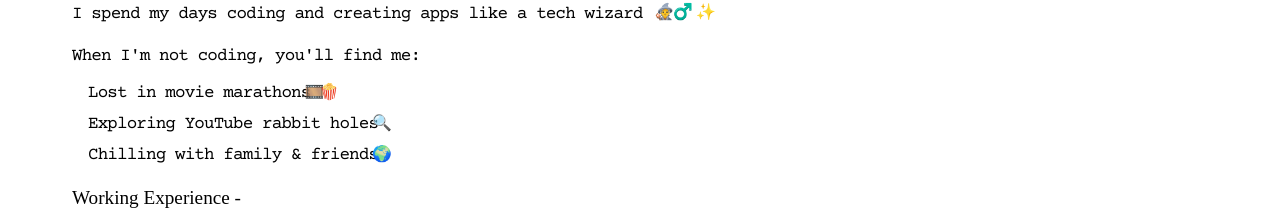
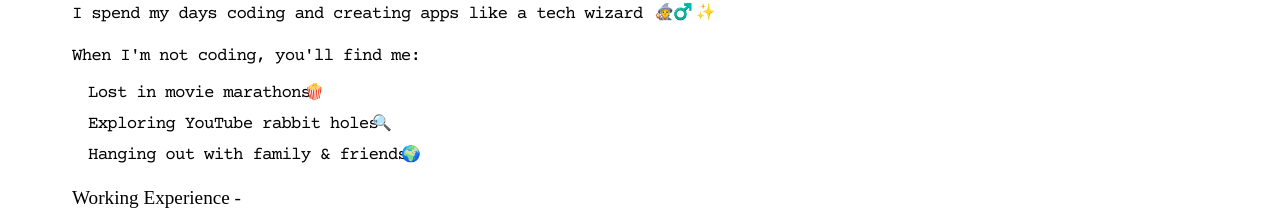
Before and after one commit to Kedar-Nadh/mknr, a React (Create React App) app: page /about in a window 1280 px wide. Shown: the part 530-748 px from the top of the page. Built offline with nearby package versions, Linux system fonts and the light colour scheme; a web font is replaced by a local one.

Commit message:
Update About.js

```diff
--- a/src/Components/About.js
+++ b/src/Components/About.js
@@ -27,12 +27,9 @@ export default function About() {
       <div className="About--subgroup">
         <p className="About--text">When I'm not coding, you'll find me:</p>
         <ul className="About--text">
-          <li>
-            Lost in movie marathons <span className="emoji">🎞️</span>
-            <span className="emoji">🍿</span>
-          </li>
-          <li>Exploring YouTube rabbit holes <span className="emoji">🔍</span></li>
-          <li>Chilling with family & friends <span className="emoji">🌍</span></li>
+          <li> Lost in movie marathons <span className="emoji">🍿</span></li>
+          <li> Exploring YouTube rabbit holes <span className="emoji">🔍</span></li>
+          <li> Hanging out with family & friends <span className="emoji">🌍</span></li>
         </ul>
       </div>
 
@@ -41,9 +38,7 @@ export default function About() {
         <div>
           <div className="About--work-item">
             <div>
-              <p className="About--work-item-company">
-                Torry Harris Integration Solutions
-              </p>
+              <p className="About--work-item-company">Torry Harris Integration Solutions</p>
               <p className="About--work-item-position">Associate Software Engineer</p>
             </div>
             <p className="About--work-item-duration">(Feb 2024 – Present)</p>
@@ -58,9 +53,7 @@ export default function About() {
         <div>
           <div className="About--work-item">
             <div>
-              <p className="About--work-item-company">
-                Torry Harris Integration Solutions
-              </p>
+              <p className="About--work-item-company">Torry Harris Integration Solutions</p>
               <p className="About--work-item-position">Associate Software Engineer Trainee</p>
             </div>
             <p className="About--work-item-duration">(Aug 2023 – Feb 2024)</p>
@@ -88,6 +81,7 @@ export default function About() {
         <li className="About--skills-item">Figma</li>
         <li className="About--skills-item">Docker</li>
         <li className="About--skills-item">Kubernetes</li>
+        <li className="About--skills-item">Ab Initio</li>
       </ul>
 
       <p className="About--side-heading">Educational History -</p>
```
